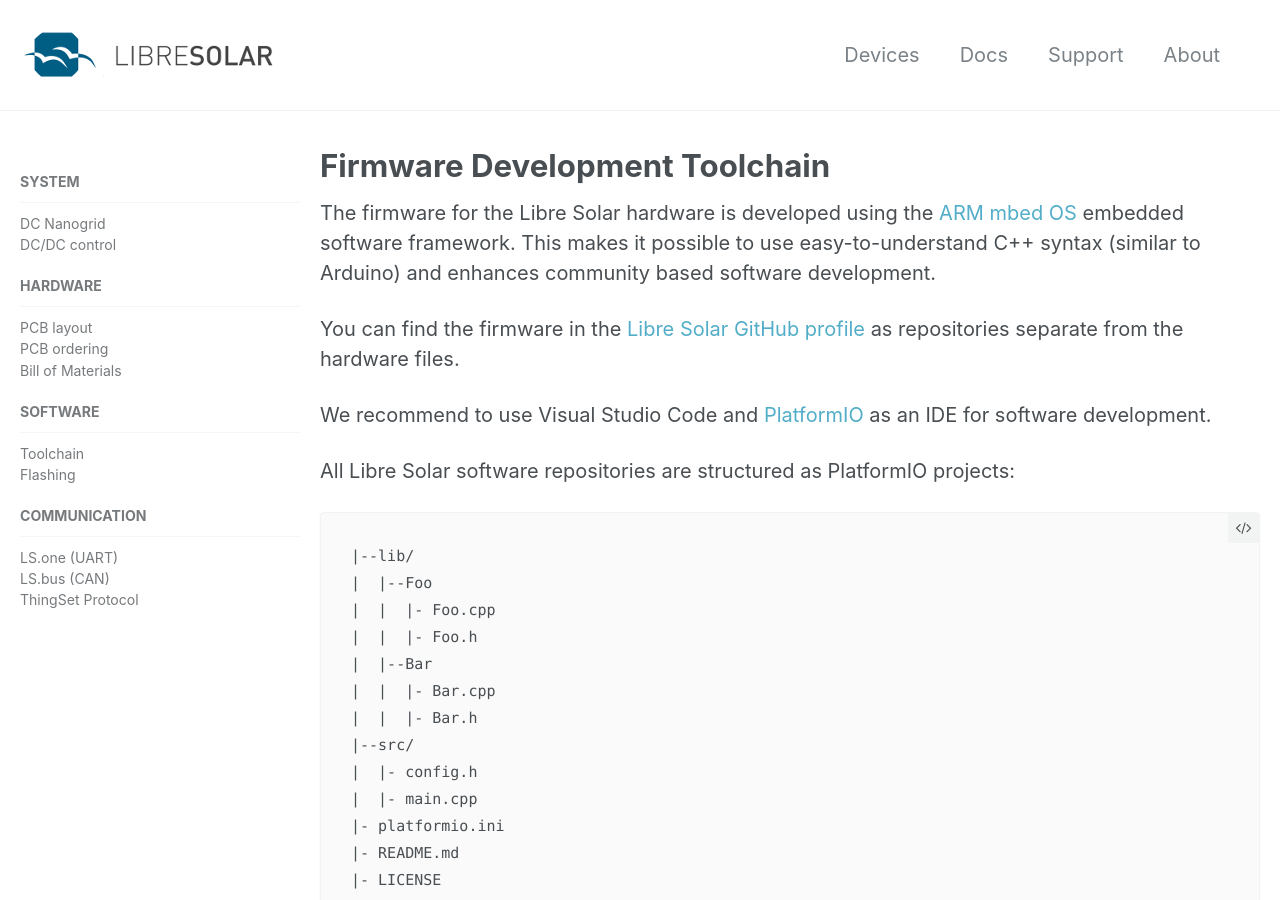
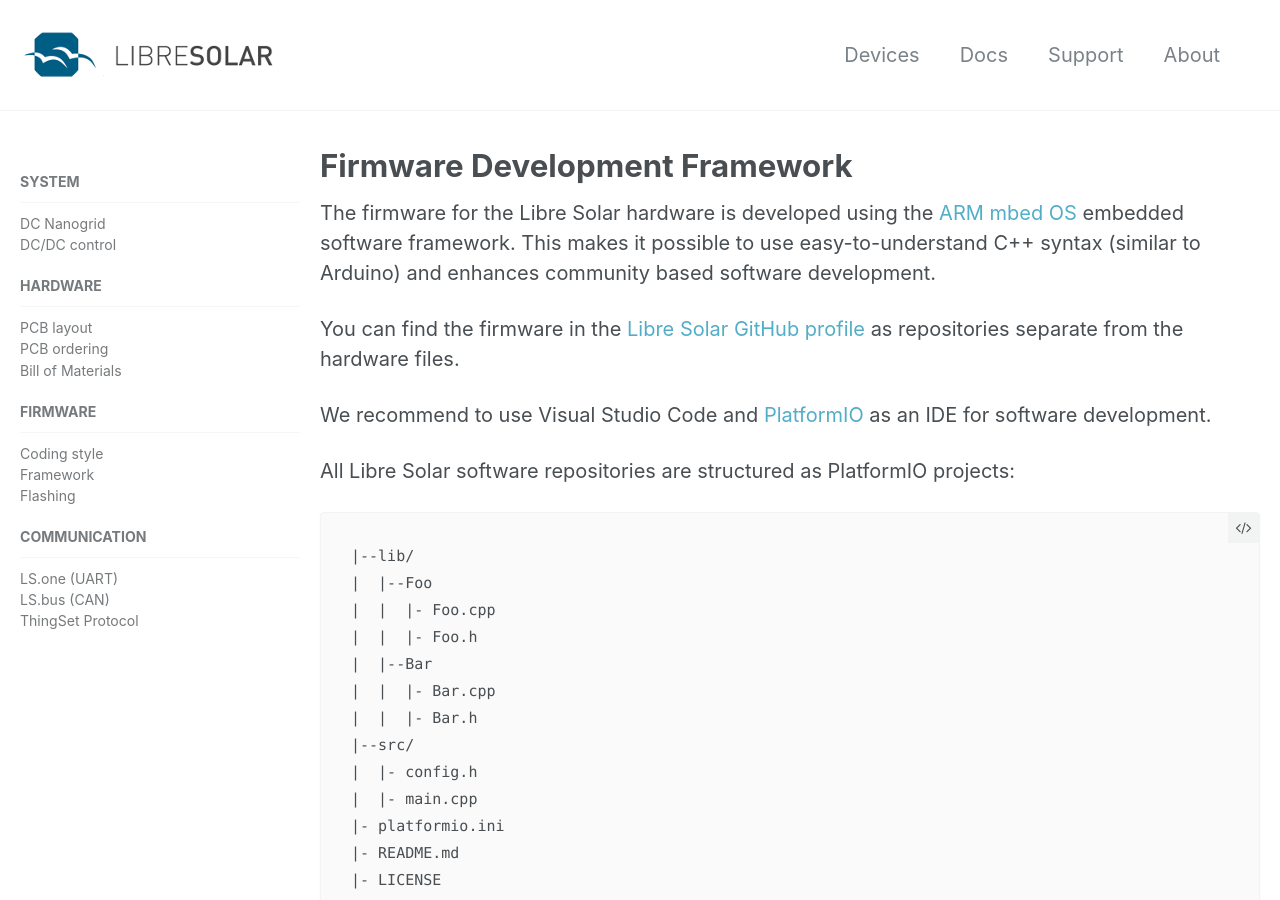
Before and after one commit to LibreSolar/libresolar.github.io, a Jekyll site: the page built from _docs/3b_fw_framework.md, in a window 1280 px wide and 900 px high. Built offline with Jekyll 4.4.1, drawn with Linux system fonts in a browser that asks for light colours.

Commit message:
Coding style added

```diff
--- a/_data/navigation.yml
+++ b/_data/navigation.yml
@@ -74,10 +74,12 @@
         url: /docs/pcb_ordering
       - title: "Bill of Materials"
         url: /docs/bom
-  - title: Software
+  - title: Firmware
     children:
-      - title: "Toolchain"
-        url: /docs/toolchain
+      - title: "Coding style"
+        url: /docs/coding_style
+      - title: "Framework"
+        url: /docs/framework
       - title: "Flashing"
         url: /docs/flashing
   - title: Communication
--- a/_docs/3a_sw_toolchain.md
+++ b/_docs/3b_fw_framework.md
@@ -1,7 +1,7 @@
 ---
-title: "Firmware Development Toolchain"
+title: "Firmware Development Framework"
 excerpt: "ARM mbed embedded software environment used for Libre Solar hardware"
-permalink: /docs/toolchain/
+permalink: /docs/framework/
 ---
 
 The firmware for the Libre Solar hardware is developed using the [ARM mbed OS](https://developer.mbed.org/) embedded software framework. This makes it possible to use easy-to-understand C++ syntax (similar to Arduino) and enhances community based software development.
```
Also changed, not shown: _docs/3a_fw_coding_style.md (added, +62 -0 lines), _docs/3c_fw_flashing.md (renamed from _docs/3b_sw_flashing.md).
